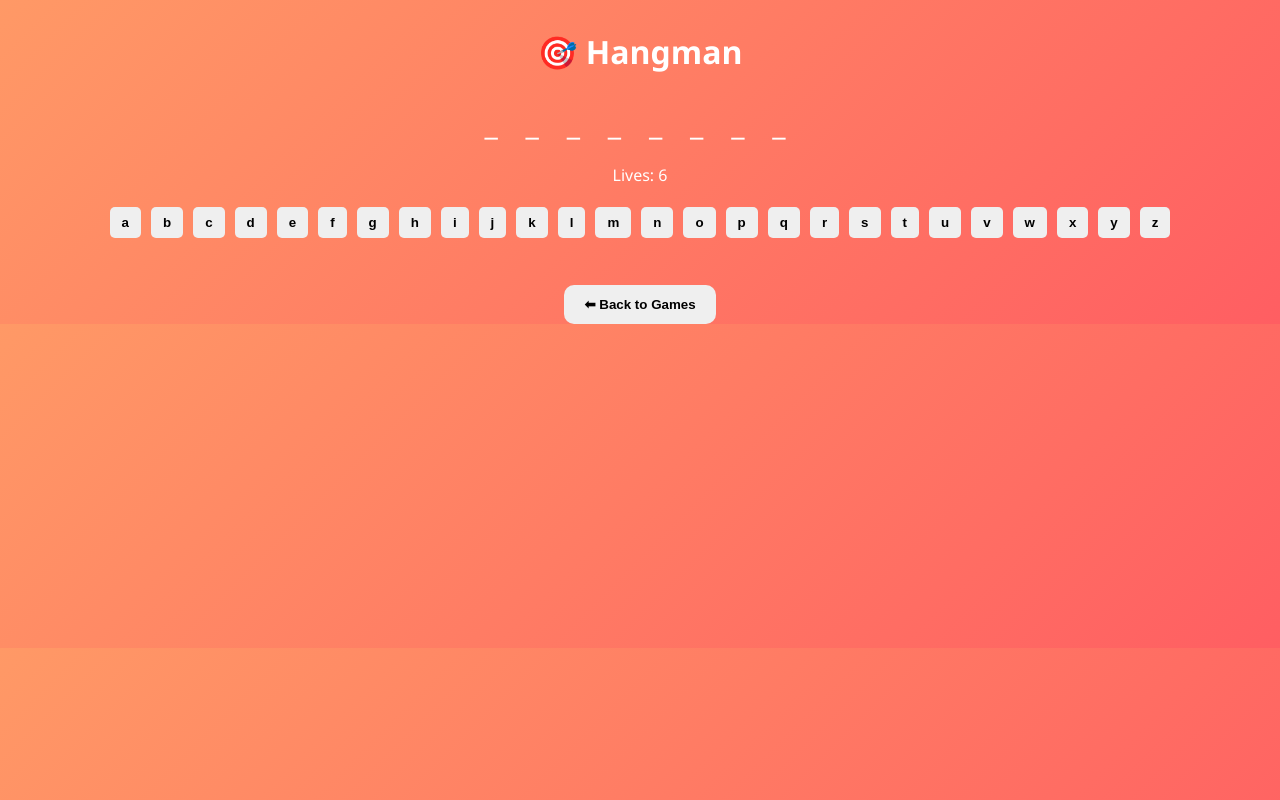
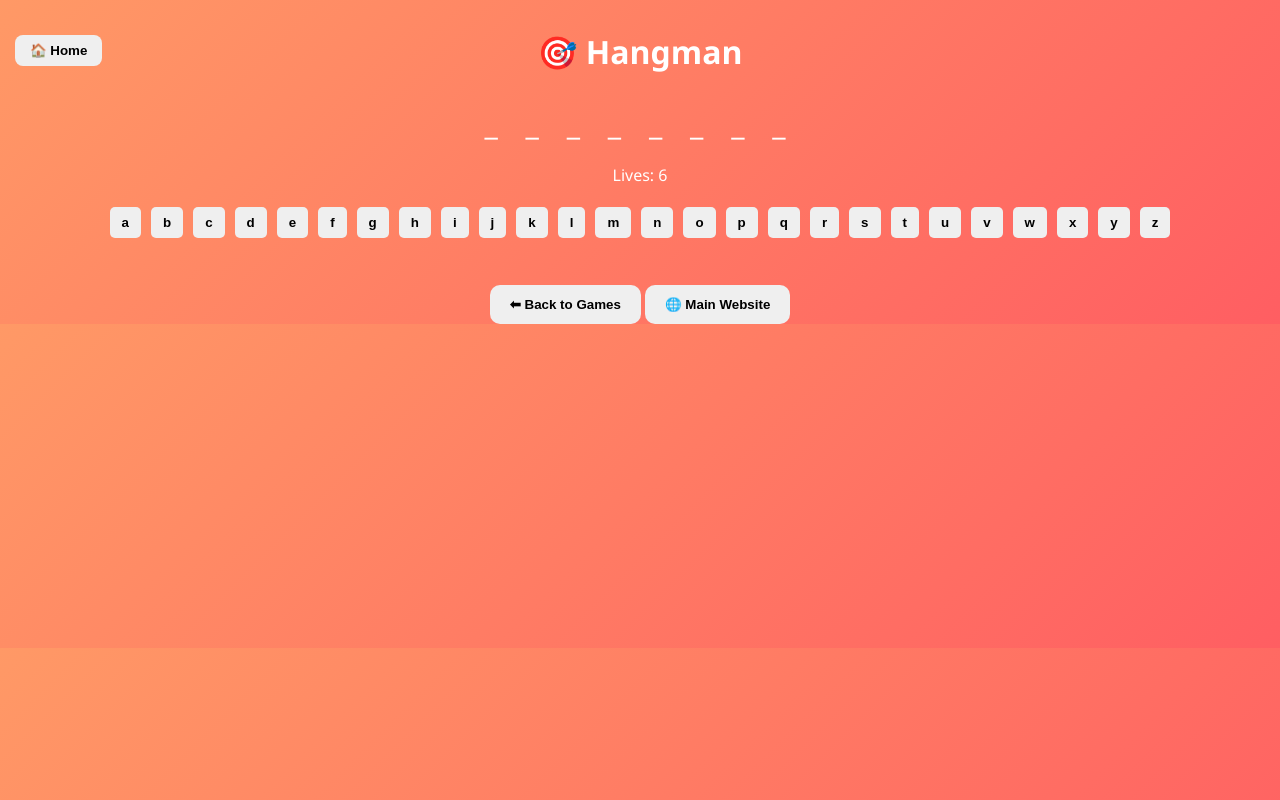
Before and after one commit to profeluisingles-star/englishwithmrpicado.github.io, a plain HTML site: page hangman.html in a window 1280 px wide. Drawn offline with Linux system fonts and the light colour scheme.

Commit message:
Update hangman.html

```diff
--- a/hangman.html
+++ b/hangman.html
@@ -100,3 +100,12 @@ createLetters();
 
 </body>
 </html>
+<div style="position:fixed;top:15px;left:15px;">
+<button onclick="location.href='index.html'"
+style="padding:8px 15px;border:none;border-radius:8px;cursor:pointer;">
+🏠 Home
+</button>
+</div>
+<button onclick="location.href='https://sites.google.com/view/englishwithmrpicado/home'">
+🌐 Main Website
+</button>
```
